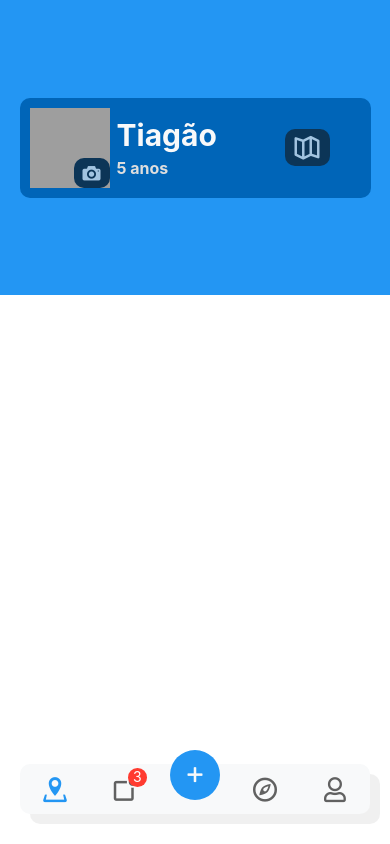
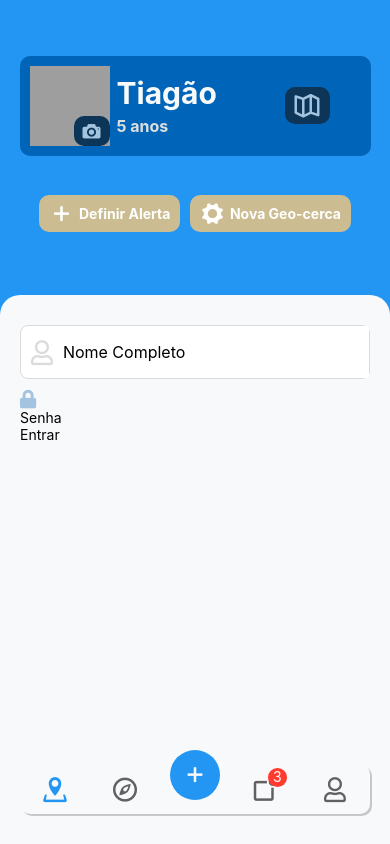
Before and after one commit to manuelkalueka/kiddo-step, a React Native app: screen / in a window 390 px wide. Built offline with nearby package versions, Linux system fonts and the light colour scheme; grey boxes are pictures that could not be loaded.

Commit message:
Feat: Tela de Perfil Kiddo continuação

```diff
--- a/src/routes/tab.routes.js
+++ b/src/routes/tab.routes.js
@@ -29,10 +29,10 @@ export default function TabRoutes() {
           backgroundColor: defaultStyle.colors.light,
           borderTopColor: "transparent",
           shadowColor: defaultStyle.colors.black,
-          shadowOpacity: 0.06,
+          shadowOpacity: 0.2,
           shadowOffset: {
-            width: 10,
-            height: 10,
+            width: 2,
+            height: 2,
           },
         },
         headerShown: false,
@@ -51,13 +51,13 @@ export default function TabRoutes() {
         }}
       />
       <Screen
-        name="Alertas"
-        component={AlertScreen}
+        name="locationHistory"
+        component={LocationHistoryScreen}
         options={{
           tabBarIcon: ({ size, color }) => (
-            <Entypo name="notification" size={size} color={color} />
+            <Entypo name="compass" size={size} color={color} />
           ),
-          tabBarBadge: 3,
+          tabBarLabel: "Histórico",
         }}
       />
       <Screen
@@ -71,13 +71,13 @@ export default function TabRoutes() {
         }}
       />
       <Screen
-        name="locationHistory"
-        component={LocationHistoryScreen}
+        name="Alertas"
+        component={AlertScreen}
         options={{
           tabBarIcon: ({ size, color }) => (
-            <Entypo name="compass" size={size} color={color} />
+            <Entypo name="notification" size={size} color={color} />
           ),
-          tabBarLabel: "Histórico",
+          tabBarBadge: 3,
         }}
       />
       <Screen
--- a/src/screens/KiddoDetailsScreen/index.js
+++ b/src/screens/KiddoDetailsScreen/index.js
@@ -1,14 +1,55 @@
 import React from "react";
-import { View, Text, Image, TouchableOpacity } from "react-native";
-import { Entypo } from "@expo/vector-icons";
+import {
+  View,
+  Text,
+  Image,
+  TouchableOpacity,
+  TextInput,
+  Pressable,
+  Keyboard,
+} from "react-native";
+import { Entypo, FontAwesome5 } from "@expo/vector-icons";
+
+import { Controller, useForm } from "react-hook-form";
+import { yupResolver } from "@hookform/resolvers/yup";
+import * as yup from "yup";
 
 import styles from "./styles";
 import defaultStyle from "../../defaultStyle";
+import { StatusBar } from "expo-status-bar";
+import { handleDisableKeyboard } from "../../utils/dismiss-keyboard";
 
-const KiddoDetailsScreen = () => {
+const KiddoSchema = yup.object({
+  email: yup
+    .string()
+    .email("Email inválido!")
+    .required("Informe o seu email por favor"),
+  password: yup
+    .string()
+    .min(6, "Senha inválida!")
+    .required("Informe a sua senha por favor"),
+});
+
+const KiddoDetailsScreen = ({ navigation }) => {
+  const {
+    control,
+    handleSubmit,
+    formState: { errors },
+  } = useForm({
+    resolver: yupResolver(KiddoSchema),
+  });
+
+  const sendForm = (data) => {
+    console.log(data);
+  };
+
   return (
     <View style={styles.container}>
-      <View style={styles.picContainer}>
+      <StatusBar style="auto" />
+      <Pressable
+        style={styles.picContainer}
+        onPress={() => handleDisableKeyboard(Keyboard)}
+      >
         <View style={styles.detailContainer}>
           <View>
             <Image
@@ -37,7 +78,82 @@ const KiddoDetailsScreen = () => {
             </TouchableOpacity>
           </View>
         </View>
-      </View>
+        <View style={styles.actionButtons}>
+          <TouchableOpacity
+            style={[styles.actionItem]}
+            onPress={() => navigation.navigate("Alertas")}
+          >
+            <Entypo name="plus" size={25} color={defaultStyle.colors.white} />
+            <Text style={styles.textAction}>Definir Alerta</Text>
+          </TouchableOpacity>
+          <TouchableOpacity
+            style={[styles.actionItem]}
+            onPress={() => navigation.navigate("Cerca")}
+          >
+            <Entypo name="cog" size={25} color={defaultStyle.colors.white} />
+            <Text style={styles.textAction}>Nova Geo-cerca</Text>
+          </TouchableOpacity>
+        </View>
+      </Pressable>
+      <Pressable
+        style={styles.bodyContainer}
+        onPress={() => handleDisableKeyboard(Keyboard)}
+      >
+        <View style={styles.InfoForm}>
+          <View style={styles.inputContainer}>
+            <FontAwesome5
+              style={styles.inputIcon}
+              name="user"
+              size={25}
+              color={defaultStyle.colors.grayAccent1}
+            />
+            <Controller
+              name="email"
+              control={control}
+              render={({ field: { onChange, onBlur, value } }) => (
+                <TextInput
+                  style={styles.input}
+                  placeholder="Nome Completo"
+                  onChangeText={onChange}
+                  onBlur={onBlur}
+                  value={value}
+                />
+              )}
+            />
+          </View>
+          {errors.email && (
+            <Text style={styles.msgAlerta}>{errors.email?.message}</Text>
+          )}
+
+          <View style={styles.containerTxtPassword}>
+            <FontAwesome5 size={18.5} name="lock" color={"#a2c4e0"} />
+            <Controller
+              name="password"
+              control={control}
+              render={({ field: { onChange, onBlur, value } }) => (
+                <TextInput
+                  style={styles.txtPassword}
+                  placeholder="Senha"
+                  secureTextEntry={true}
+                  onChangeText={onChange}
+                  onBlur={onBlur}
+                  value={value}
+                />
+              )}
+            />
+          </View>
+          {errors.password && (
+            <Text style={styles.msgAlerta}>{errors.password?.message}</Text>
+          )}
+
+          <TouchableOpacity
+            style={styles.buttonSigIn}
+            onPress={handleSubmit(sendForm)}
+          >
+            <Text style={styles.TextSigIn}>Entrar</Text>
+          </TouchableOpacity>
+        </View>
+      </Pressable>
     </View>
   );
 };
--- a/src/screens/KiddoDetailsScreen/styles.js
+++ b/src/screens/KiddoDetailsScreen/styles.js
@@ -4,7 +4,7 @@ import defaultStyle from "../../defaultStyle";
 const styles = StyleSheet.create({
   container: {
     flex: 1,
-    backgroundColor: defaultStyle.colors.white,
+    backgroundColor: defaultStyle.colors.mainColorBlue,
   },
   picContainer: {
     justifyContent: "center",
@@ -65,6 +65,56 @@ const styles = StyleSheet.create({
     color: defaultStyle.colors.white,
     fontWeight: "bold",
   },
+  actionButtons: {
+    width: "80%",
+    flexDirection: "row",
+    justifyContent: "space-between",
+    alignItems: "center",
+    marginTop: "10%",
+    marginBottom: "2%",
+  },
+  actionItem: {
+    flexDirection: "row",
+    justifyContent: "space-between",
+    alignItems: "center",
+    borderRadius: defaultStyle.borderRadio.cards[0],
+    backgroundColor: defaultStyle.colors.accentColor3,
+    paddingVertical: 5,
+    paddingHorizontal: 10,
+  },
+  textAction: {
+    color: defaultStyle.colors.white,
+    fontWeight: "bold",
+    marginLeft: 5,
+  },
+  bodyContainer: {
+    flex: 1,
+    borderTopLeftRadius: 20,
+    borderTopRightRadius: 20,
+    backgroundColor: defaultStyle.colors.light,
+    padding: 20,
+  },
+  inputContainer: {
+    flexDirection: "row",
+    alignItems: "center",
+    justifyContent: "center",
+    width: "100%",
+    height: "auto",
+    borderRadius: defaultStyle.borderRadio.borderRadioInput,
+    borderWidth: 1,
+    borderColor: defaultStyle.colors.grayAccent1,
+    marginVertical: 10,
+    paddingLeft: 10,
+    backgroundColor: defaultStyle.colors.white,
+  },
+
+  input: {
+    marginLeft: 10,
+    paddingVertical: 16,
+    fontSize: 16,
+    flex: 1,
+    backgroundColor: defaultStyle.colors.white,
+  },
 });
 
 export default styles;
--- /dev/null
+++ b/src/utils/dismiss-keyboard.js
@@ -0,0 +1,5 @@
+const handleDisableKeyboard = (keyboard)=>{
+  keyboard.dismiss();
+}
+
+export {handleDisableKeyboard}
```
